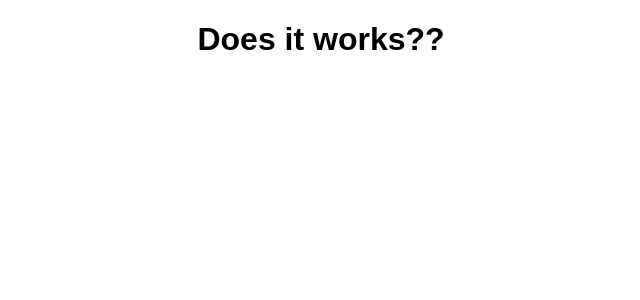
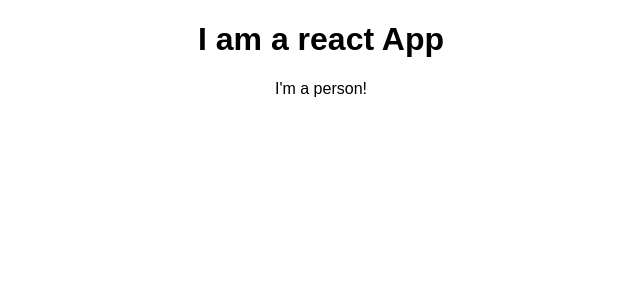
Before and after one commit to GanjikuntaNikhitha/React_course, a React (Create React App) app in the folder my-react-app/: page / in a window 1280 px wide. Shown: the top 300 px of the page, without its empty margins (319-959 px from the left). Built offline with nearby package versions, Linux system fonts and the light colour scheme.

Commit message:
Creating Functional Component with example

```diff
--- a/my-react-app/src/App.js
+++ b/my-react-app/src/App.js
@@ -1,19 +1,20 @@
 import React, { Component } from 'react';
 import './App.css';
-
+import Person from './Person/Person.js';
 class App extends Component {
   render() {
-    //return (
-    //  <div className="App">
-    //  <h1>I am a react App</h1>
-    //  </div>
-    //);
+    return (
+      <div className="App">
+            <h1>I am a react App</h1>
+            <Person></Person>
+      </div>
+    );
       //the above code javascript code converts into jsx as shown below
 
       //return React.createElement('div', null, 'h1', 'I am a react App')
       //the above code wont work it will gives output as hiI am a react App
 
-      return React.createElement('div', { className: 'App' }, React.createElement('h1', null, 'Does it works??'));
+      //return React.createElement('div', { className: 'App' }, React.createElement('h1', null, 'Does it works??'));
       //the below code works and gives outout as Does it works?? the above examples are for understanding of jsx
 
 
--- /dev/null
+++ b/my-react-app/src/Person/Person.js
@@ -0,0 +1,7 @@
+import React from 'react';
+// we dont need component here becz creating function
+// we used to import for converting jsx
+const person = () => {
+    return <p>I'm a person!</p>
+}
+export default person;
```
